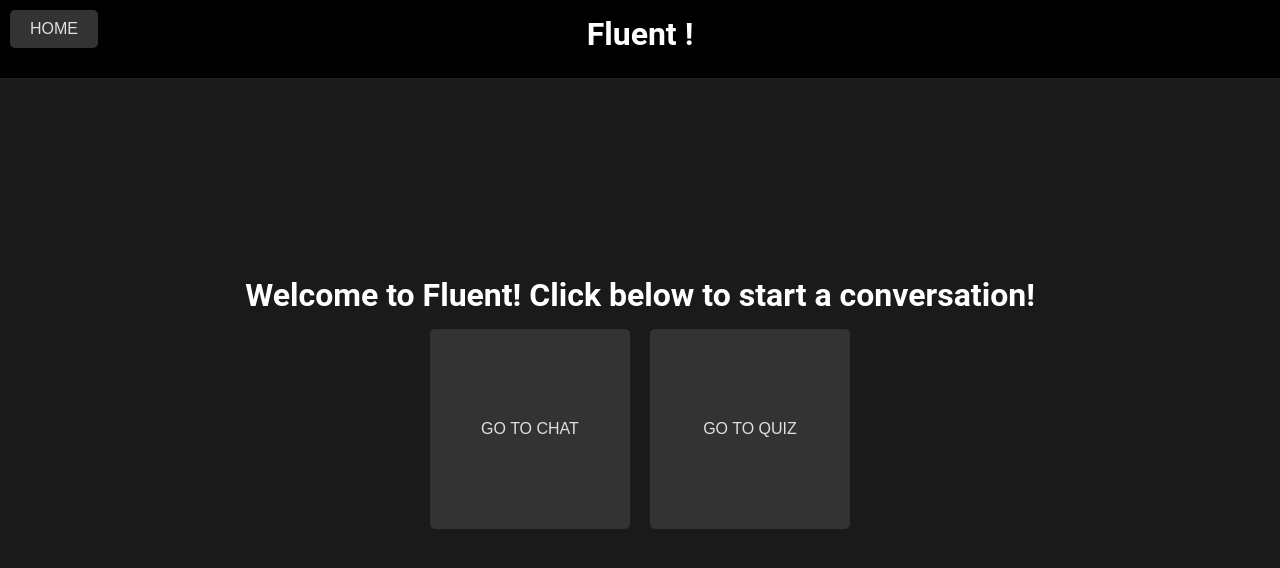
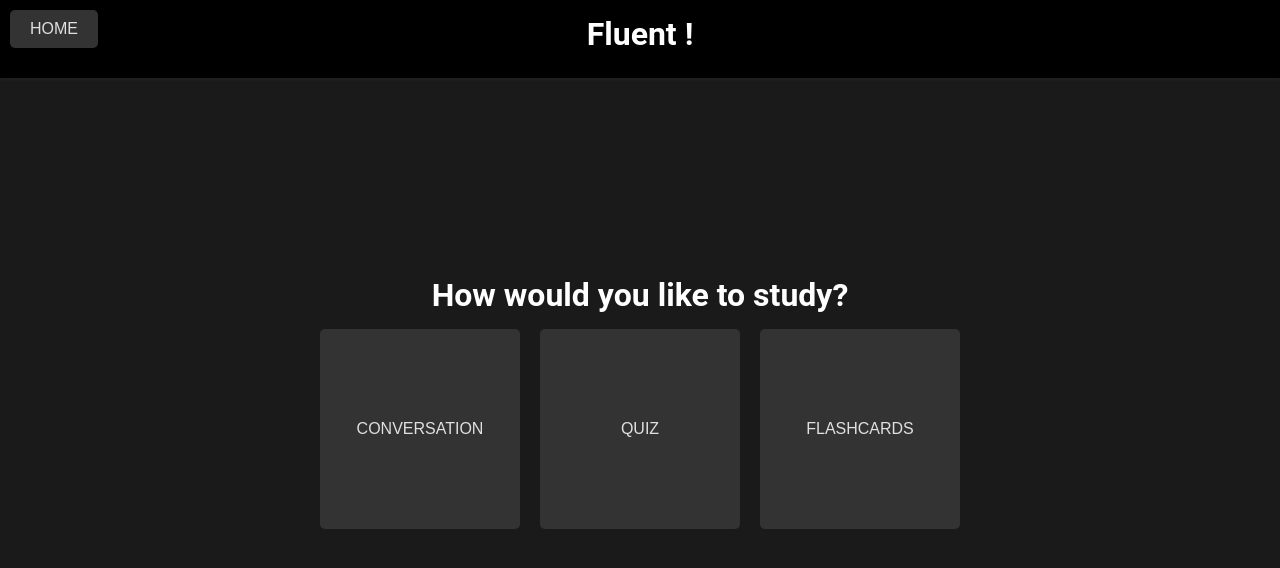
Before and after one commit to alessandrofelici/Fluent, a React (Vite) app in the folder Fluent/: page / in a window 1280 px wide. Shown: the top 568 px of the page. Built offline with nearby package versions, Linux system fonts and the light colour scheme.

Commit message:
Start Flashcards

```diff
--- a/Fluent/src/pages/Home.tsx
+++ b/Fluent/src/pages/Home.tsx
@@ -6,17 +6,23 @@ function Home() {
     return (
         <div>
             <Header/>
-            <h1>Welcome to Fluent! Click below to start a conversation!</h1>
+            <h1>How would you like to study?</h1>
             <Link to="/chat">
                 <button className="pages" style={{ padding: '10px 20px',
                                  fontSize: '16px'}}>
-                Go to Chat
+                Conversation
                 </button>
             </Link>
             <Link to="/Quiz">
                 <button className="pages" style={{ padding: '10px 20px',
                                  fontSize: '16px'}}>
-                Go to Quiz
+                Quiz
+                </button>
+            </Link>
+            <Link to="/Flashcards">
+                <button className="pages" style={{ padding: '10px 20px',
+                                 fontSize: '16px'}}>
+                Flashcards
                 </button>
             </Link>
         </div>
```
Also changed, not shown: Fluent/src/pages/Flashcards.tsx (added, +15 -0 lines), 1 other file (tests, documents, lock files or other folders).
